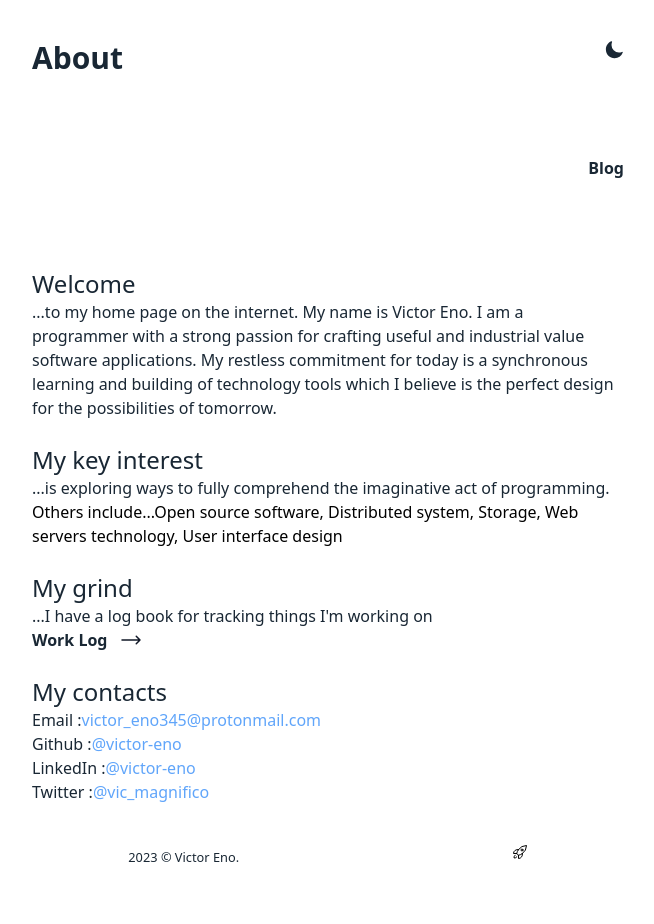
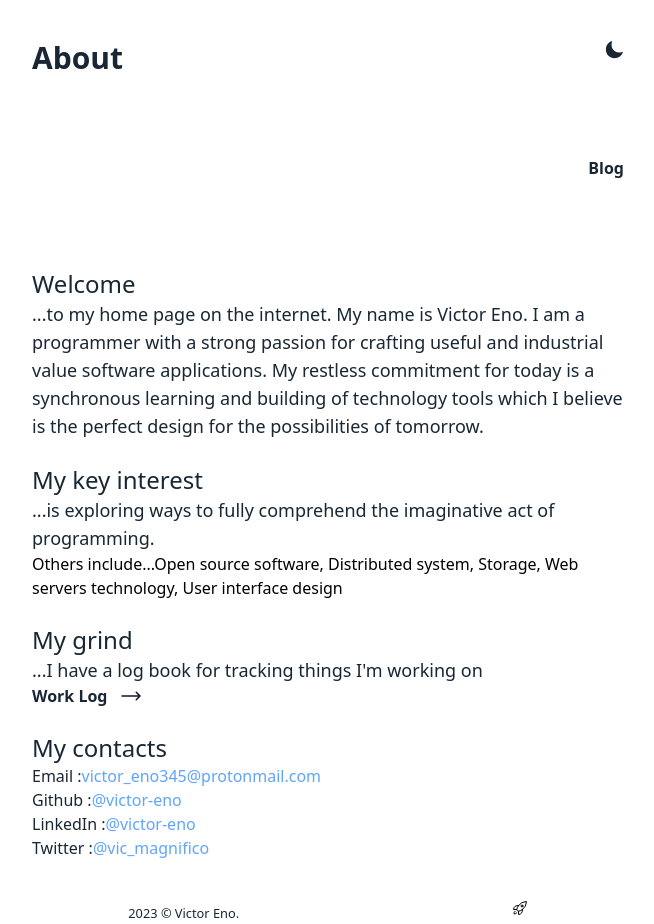
Before and after one commit to victor-eno/vicjournals, a Next.js app: page / in a window 1280 px wide. Shown: the whole page, without its empty margins (312-966 px from the left). Before the commit the page ends 868 px from the top, so only its background shows below. Built offline with nearby package versions, Linux system fonts and the light colour scheme.

Commit message:
change size of paragraph text

```diff
--- a/styles/globals.css
+++ b/styles/globals.css
@@ -12,7 +12,7 @@
     }
 
     p{
-      @apply text-coolnight-100 dark:text-moodytext-100;
+      @apply text-lg text-coolnight-100 dark:text-moodytext-100;
     }
 
 
```
